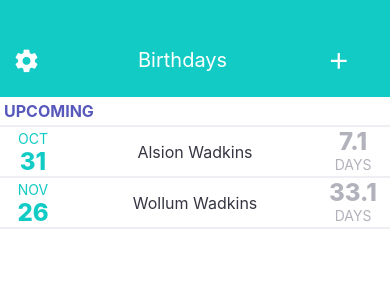
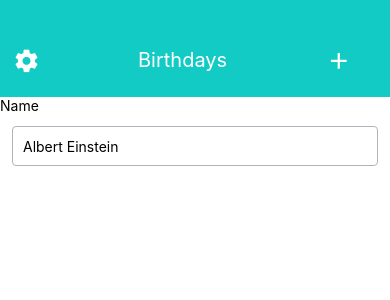
Before and after one commit to alwkins/BirthdayReminder, a React Native app: screen / in a window 390 px wide. Shown: the top 300 px of the page. Built offline with nearby package versions, Linux system fonts and the light colour scheme.

Commit message:
Begin add/edit page

```diff
--- a/App.tsx
+++ b/App.tsx
@@ -8,12 +8,13 @@ import {
   useColorScheme,
   View,
 } from 'react-native';
+import { AddEditView } from './src/components/pages/AddEditView';
 import { BirthdaysView } from './src/components/pages/BirthdaysView';
 
 const App = () => {
 
   return (
-    <BirthdaysView />
+    <AddEditView />
   );
 };
 
--- a/src/components/molecules/BirthdayListItem.tsx
+++ b/src/components/molecules/BirthdayListItem.tsx
@@ -15,12 +15,10 @@ export interface BirthdayListItemProps {
 export const BirthdayListItem = (props: BirthdayListItemProps) => {
   const { name, birthday } = props;
   const today = new Date();
-  const birthdayInThisYr = birthday.setFullYear(2021);
   // TODO Write unit test
   // valueOf() returns ms, convert to days
   // TODO Add floor if want whole days
   const daysUntil = (birthday.valueOf() - today.valueOf()) / 3600000 / 24;
-  console.log(daysUntil)
   const edgeMargin = wp('0.3%')
   const sideBoxWidth = wp('17%')
   const middleBoxWidth = wp('100%') - 2 * sideBoxWidth
--- a/src/components/pages/AddEditView.tsx
+++ b/src/components/pages/AddEditView.tsx
@@ -1,14 +1,32 @@
 import React from 'react';
 import { TextInput, View } from 'react-native';
+import { defaultTheme } from '../defaultTheme';
 import { Header } from '../molecules/Header';
 import { FlexBox } from '../styled-components/Box';
 import { Text } from '../styled-components/Text';
 
 export const AddEditView = () => {
+  const [text, onChangeText] = React.useState("Albert Einstein");
+  const [number, onChangeNumber] = React.useState(null);
+  const styles = {
+    input: {
+      height: 40,
+      margin: 12,
+      borderWidth: 1,
+      borderRadius: 4,
+      borderColor: defaultTheme.color.lightGray,
+      padding: 10,
+    },
+  }
   return(
     <View>
       <Header />
-      <TextInput />
+      <Text>Name</Text>
+      <TextInput
+        style={styles.input}
+        onChangeText={onChangeText}
+        value={text}
+      />
     </View>
   )
 }
```
